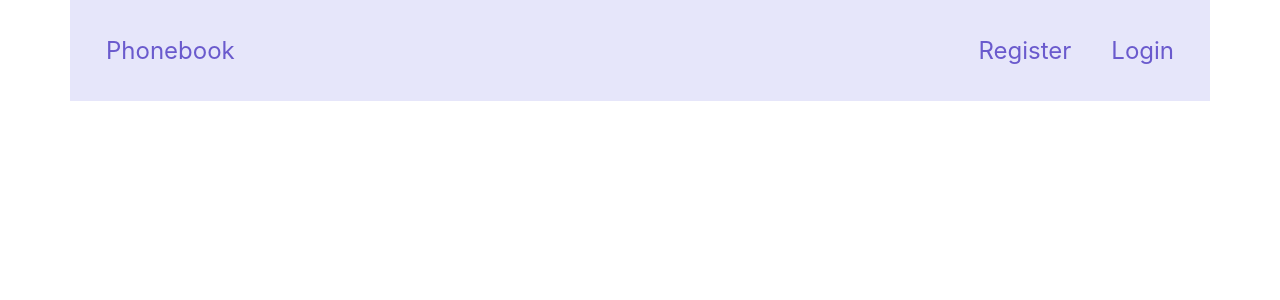
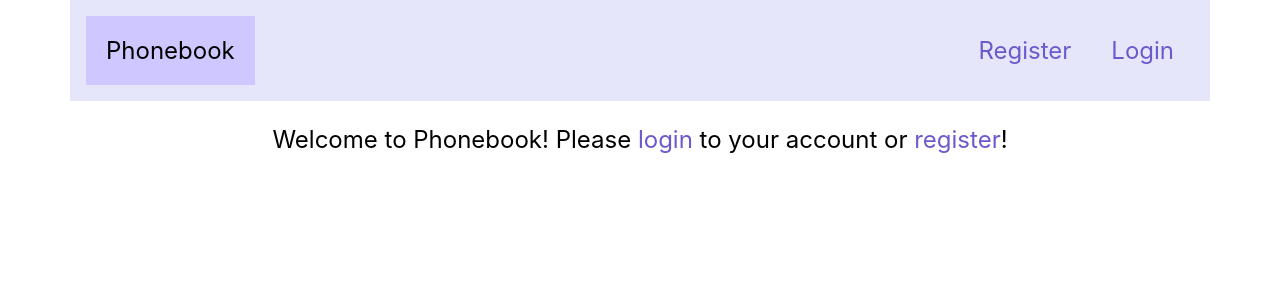
Before and after one commit to SiarheyLu4/goit-react-hw-08-phonebook, a React (Create React App) app: page / in a window 1280 px wide. Shown: the top 300 px of the page. Built offline with nearby package versions, Linux system fonts and the light colour scheme.

Commit message:
del home

```diff
--- a/src/components/Navbar/Navbar.jsx
+++ b/src/components/Navbar/Navbar.jsx
@@ -16,7 +16,7 @@ const Navbar = () => {
   return (
     <NavbarCard>
       {/* <h1>Phonebook</h1> */}
-      <HeaderLink to="/home" >Phonebook</HeaderLink>
+      <HeaderLink to="/" >Phonebook</HeaderLink>
       {isLogin && <NavbarMenu />}
       {isLogin ? <NavbarUser /> : <NavbarAuth />}
     </NavbarCard>
--- a/src/components/UserRoutes.jsx
+++ b/src/components/UserRoutes.jsx
@@ -12,7 +12,7 @@ const UserRoutes = () => {
   return (
     <Suspense fallback={<Loader />} >
       <Routes>
-        <Route path='/home' element={<MainPage/>} />
+        <Route path='/' element={<MainPage/>} />
         <Route path='/contacts' element={<ContactsPage />} />
         <Route path='/register' element={<RegisterPage />} />
         <Route path='/login' element={<LoginPage />} />
```
